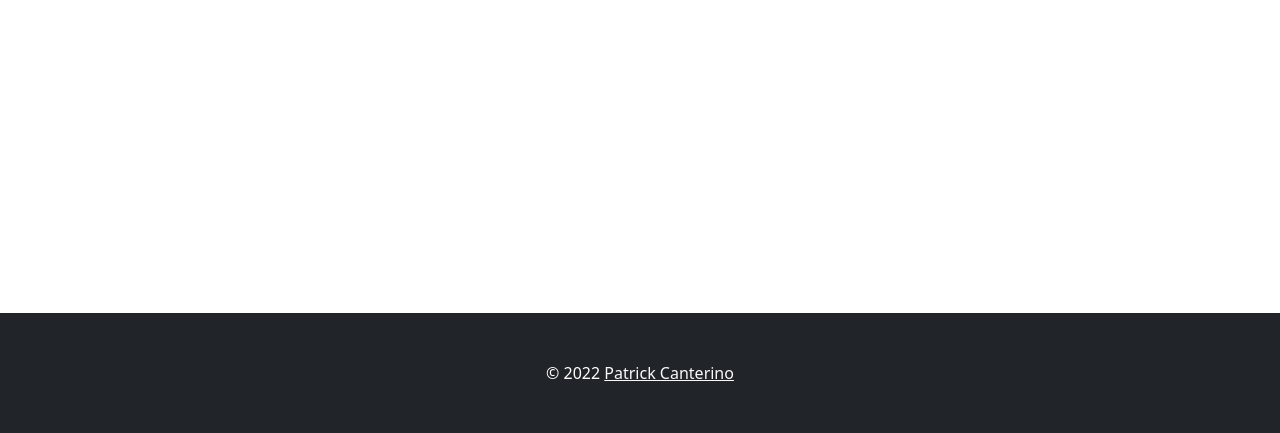
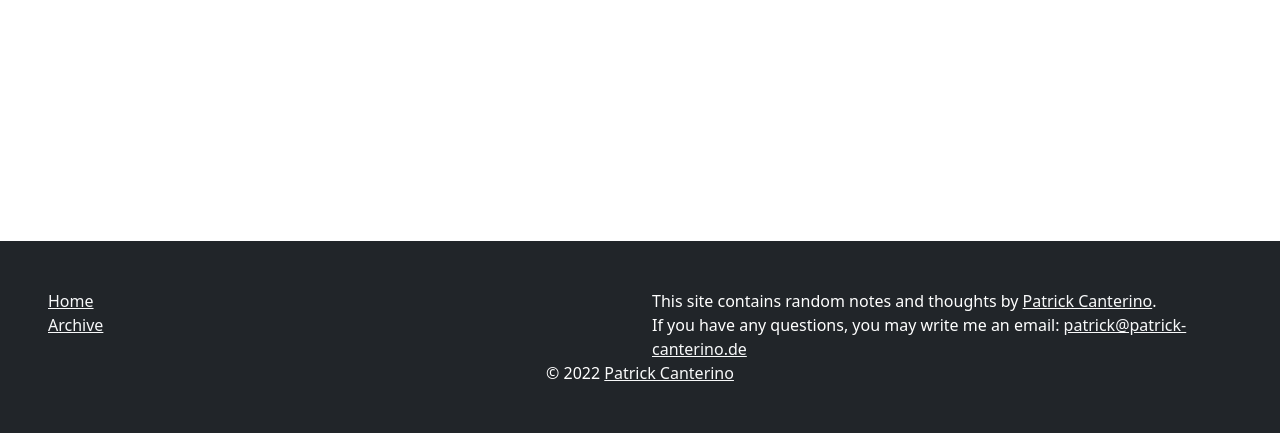
Before and after one commit to pcanterino/pcdenotes, a Django app: page /archive/ in a window 1280 px wide. Shown: the part 367-800 px from the top of the page. Run offline with Django 3.2, Linux system fonts and the light colour scheme; data that the repository does not hold is empty.

Commit message:
Began work on footer navigation
Still needs work...

```diff
--- a/notes/templates/note_base.html
+++ b/notes/templates/note_base.html
@@ -18,8 +18,20 @@
     {% block content %}{% endblock %}
   </div>
 
-  <footer class="container-fluid p-5 bg-dark text-white text-center mt-5">
-    <div>
+  <footer class="container-fluid p-5 bg-dark text-white mt-5">
+    <div class="row">
+      <div class="col-lg-6 col-md-12 col-sm-12">
+        <ul style="list-style-type: none; margin-left: 0; padding-left: 0;">
+          <li><a href="/" class="link-light">Home</a></li>
+          <li><a href="/archive/" class="link-light">Archive</a></li>
+        </ul>
+      </div>
+      <div class="col-lg-6 col-md-12 col-sm-12">
+        This site contains random notes and thoughts by <a href="https://www.patrick-canterino.de/" class="link-light">Patrick Canterino</a>.<br>
+        If you have any questions, you may write me an email: <a href="mailto:patrick@patrick-canterino.de" class="link-light">patrick@patrick-canterino.de</a>
+      </div>
+    </div>
+    <div class="text-center">
       © 2022 <a href="https://www.patrick-canterino.de/" class="link-light">Patrick Canterino</a>
     </div>
   </footer>
```
